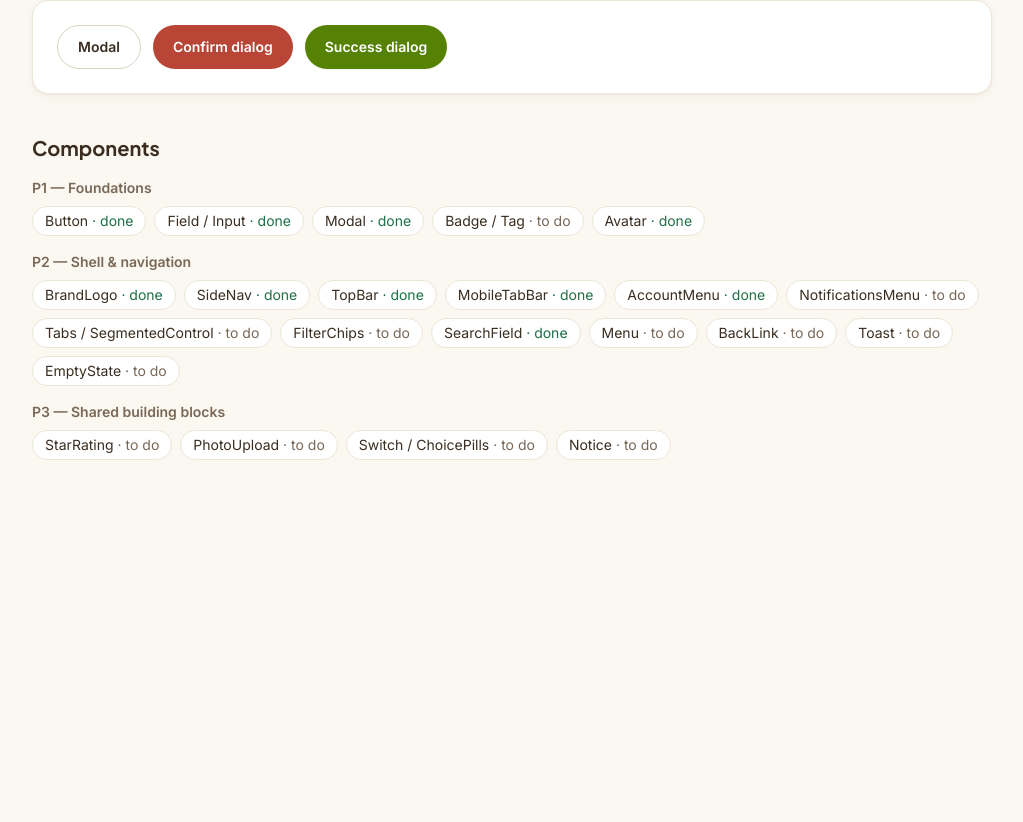
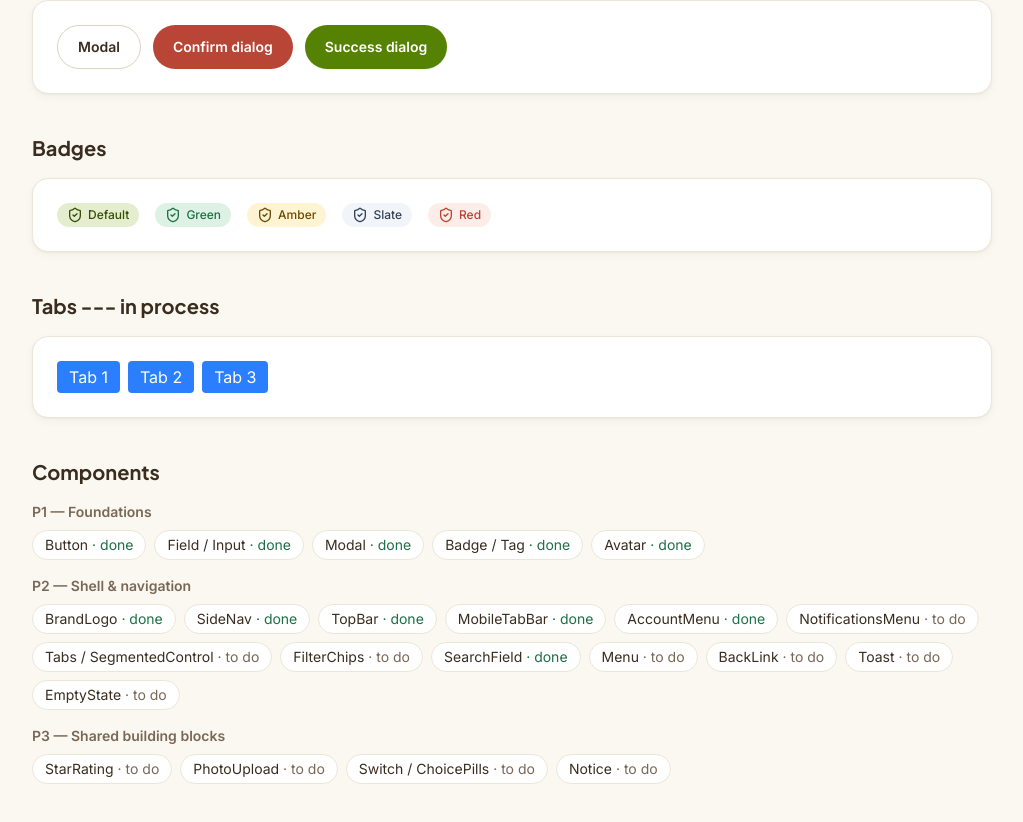
Before and after one commit to keisei-dev/avancado, a Next.js app: page /dev/ui in a window 1280 px wide. Shown: the part 2716-3538 px from the top of the page, without its empty margins (128-1151 px from the left). Before the commit the page ends 3216 px from the top, so only its background shows below. Built offline with nearby package versions, Linux system fonts and the light colour scheme.

Commit message:
chore: done P1 components

```diff
--- a/src/app/dev/ui/modal-demo.tsx
+++ b/src/app/dev/ui/modal-demo.tsx
@@ -55,6 +55,7 @@ export function ModalDemo() {
         successTitle="Mochi is home!"
         successMessage="Thanks for letting the community know."
       />
+
     </div>
   );
 }
--- a/src/app/dev/ui/page.tsx
+++ b/src/app/dev/ui/page.tsx
@@ -11,6 +11,12 @@ import {Field} from "@/components/ui/field";
 import {Input} from "@/components/ui/input";
 import {Textarea} from "@/components/ui/text-area";
 import { ModalDemo } from "./modal-demo";
+import {Badge} from "@/components/ui/badge";
+import {Tabs} from "@/components/ui/tabs";
+
+
+import { ShieldCheck } from 'lucide-react'; // vaccinated icon
+
 
 export const metadata: Metadata = {
   title: "UI library",
@@ -80,6 +86,7 @@ const DONE = new Set([
   "SearchField",
   "Field / Input",
   "Modal",
+  "Badge / Tag",
 ]);
 
 export default function UiLibraryPage() {
@@ -231,6 +238,41 @@ export default function UiLibraryPage() {
       </section>
 
       <section className="mt-10">
+        <h2 className="font-display text-xl font-bold">Badges</h2>
+        <div className="mt-4 flex items-center gap-4 rounded-16 border border-line bg-white p-6 shadow-card">
+          <Badge tone="default" icon={<span><ShieldCheck /></span>}>
+            Default
+          </Badge>
+          <Badge tone="green" icon={<span><ShieldCheck /></span>}>
+            Green
+          </Badge>
+          <Badge tone="amber" icon={<span><ShieldCheck /></span>}>
+            Amber
+          </Badge>
+          <Badge tone="slate" icon={<span><ShieldCheck /></span>}>
+            Slate
+          </Badge>
+          <Badge tone="red" icon={<span><ShieldCheck /></span>}>
+            Red
+          </Badge>
+        </div>
+      </section>
+
+      <section className="mt-10">
+        <h2 className="font-display text-xl font-bold">Tabs --- in process</h2>
+        <div className="mt-4 rounded-16 border border-line bg-white p-6 shadow-card">
+          <Tabs
+            tabs={[
+              { label: "Tab 1", content: "Content for Tab 1" },
+              { label: "Tab 2", content: "Content for Tab 2" },
+              { label: "Tab 3", content: "Content for Tab 3" },
+            ]}
+          />
+        </div>
+      </section>
+
+
+      <section className="mt-10">
         <h2 className="font-display text-xl font-bold">Components</h2>
         {COMPONENTS.map((group) => (
           <div key={group.level} className="mt-4">
--- a/src/components/ui/badge.tsx
+++ b/src/components/ui/badge.tsx
@@ -7,4 +7,35 @@
  * Server-safe.
  */
 
-export {};
+import type { ReactNode } from "react";
+
+
+
+
+export function Badge({ children, tone, icon }: { children: ReactNode; tone: "default" | "green" | "amber" | "slate" | "red"; icon?: ReactNode }) {
+  const baseClasses =
+    "inline-flex items-center gap-[5px] whitespace-nowrap rounded-full px-[10px] py-[4px] text-xs font-medium leading-none";
+
+    const toneClasses = {
+    default: "bg-sage-soft text-olive-dark",
+    green: "bg-success-soft text-success",
+    amber: "bg-amber-soft text-amber-ink",
+    slate: "bg-slate-100 text-slate-700",
+    red: "bg-coral-soft text-coral",
+  }
+  const iconClasses = {
+    default: "text-olive-dark",
+    green: "text-success",
+    amber: "text-amber-ink",
+    slate: "text-slate-700",
+    red: "text-coral",
+  }
+
+
+  return (
+    <span className={`${baseClasses} ${icon && iconClasses[tone]} ${toneClasses[tone]}`}>
+        {icon && <span className="flex items-center [&_svg]:size-4">{icon}</span>}
+      {children}
+    </span>
+  );
+}
```
